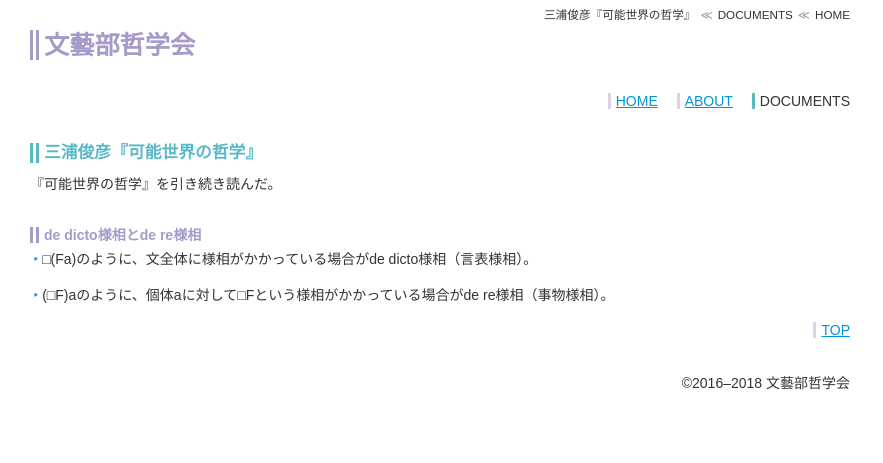
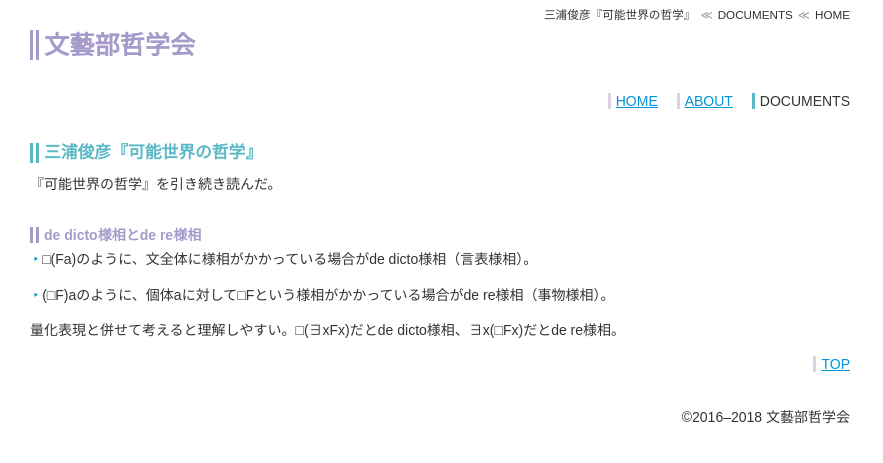
Before and after one commit to qdaibungei/philosophy, a Jekyll site: the page built from docs/_posts/2017-08-12-philo.md, in a window 1280 px wide. Shown: the top 463 px of the page, without its empty margins (0-883 px from the left). Built offline with Jekyll 4.4.1, drawn with Linux system fonts in a browser that asks for light colours.

Commit message:
Update 2017-08-12-philo.md

```diff
--- a/docs/_posts/2017-08-12-philo.md
+++ b/docs/_posts/2017-08-12-philo.md
@@ -9,3 +9,5 @@ date:   2017-08-12
 ### de dicto様相とde re様相
 * □(Fa)のように、文全体に様相がかかっている場合がde dicto様相（言表様相）。
 * (□F)aのように、個体aに対して□Fという様相がかかっている場合がde re様相（事物様相）。
+
+量化表現と併せて考えると理解しやすい。□(∃xFx)だとde dicto様相、∃x(□Fx)だとde re様相。
```
